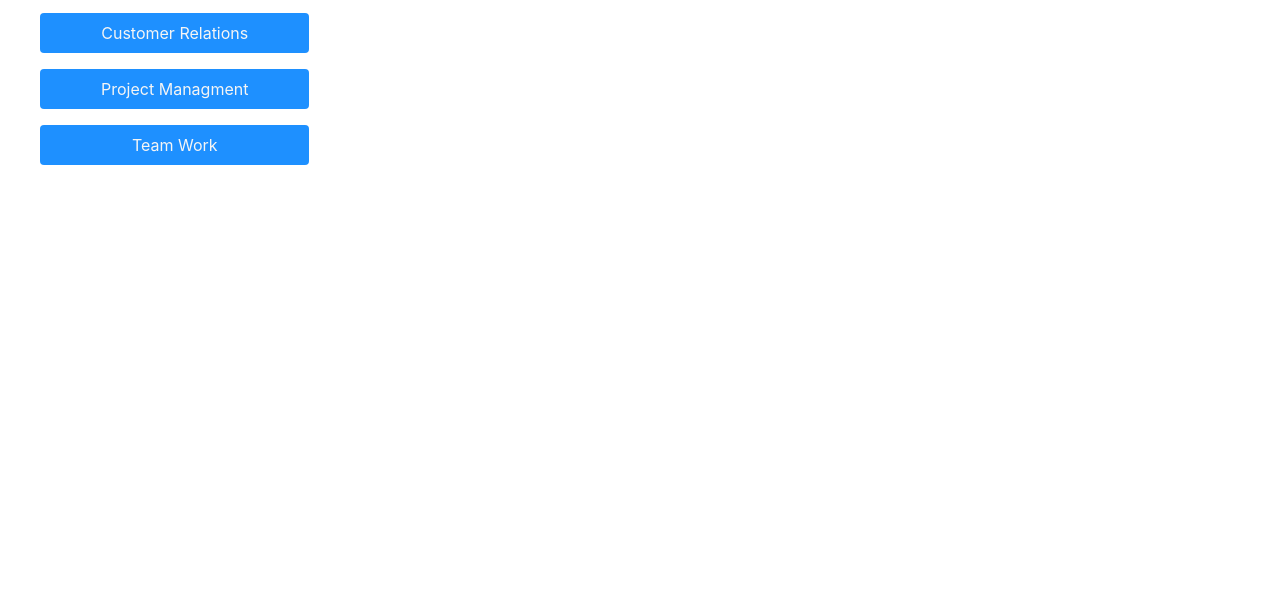
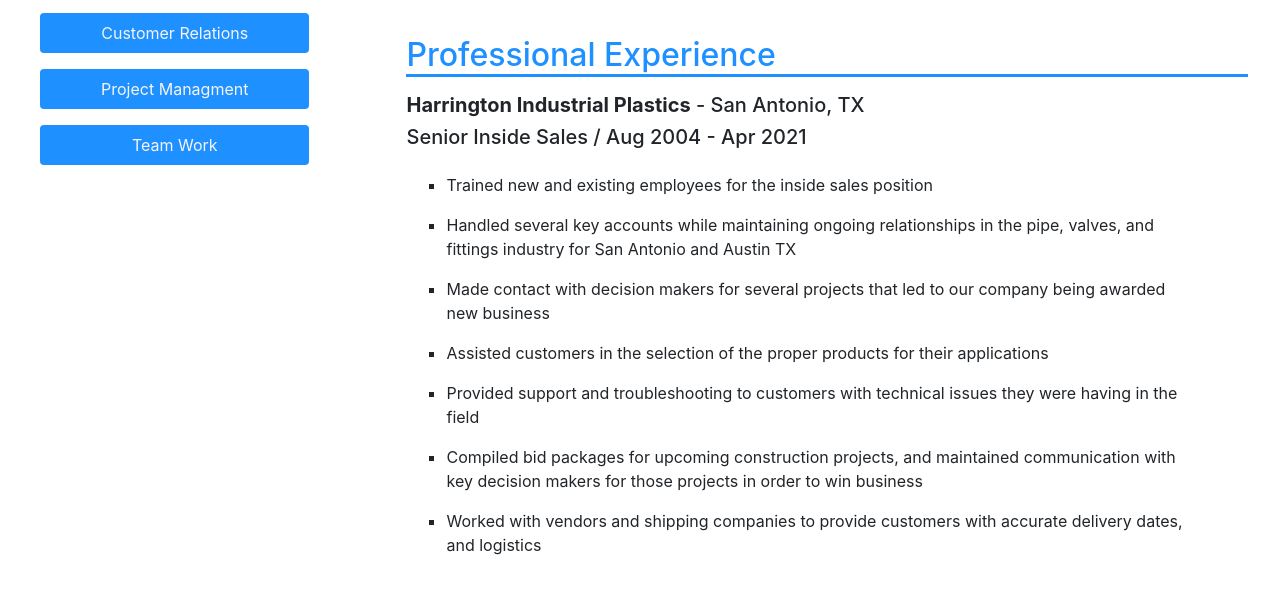
Before and after one commit to George-Tudor/personal-website, a plain HTML site: page resume.html in a window 1280 px wide. Shown: the part 1693-2286 px from the top of the page. Before the commit the page ends 1874 px from the top, so only its background shows below. Drawn offline with nearby package versions, Linux system fonts and the light colour scheme.

Commit message:
added professional experience section

```diff
--- a/css/resume.css
+++ b/css/resume.css
@@ -99,3 +99,7 @@
 .project-name {
     font-size: 24px;
 }
+
+.experience ul {
+    list-style-type: square;
+}
--- a/resume.html
+++ b/resume.html
@@ -139,8 +139,26 @@
             </div>
             <button type="button" class="btn btn-outline-dark btn-sm mt-3">Screenshots</button>
         </div>
+        <div class="mt-5 experience">
+            <h2>Professional Experience</h2>
+            <div class="mt-3">
+                <div>
+                    <h5><span class="font-weight-bold">Harrington Industrial Plastics</span> - San Antonio, TX</h5>
+                    <h5>Senior Inside Sales / Aug 2004 - Apr 2021</h5>
+                    <ul>
+                        <li>Trained new and existing employees for the inside sales position</li>
+                        <li>Handled several key accounts while maintaining ongoing relationships in the pipe, valves, and fittings industry for San Antonio and Austin TX</li>
+                        <li>Made contact with decision makers for several projects that led to our company being awarded new business</li>
+                        <li>Assisted customers in the selection of the proper products for their applications</li>
+                        <li>Provided support and troubleshooting to customers with technical issues they were having in the field</li>
+                        <li>Compiled bid packages for upcoming construction projects, and maintained communication with key decision makers for those projects in order to win business</li>
+                        <li>Worked with vendors and shipping companies to provide customers with accurate delivery dates, and logistics</li>
+                    </ul>
+                </div>
+            </div>
         </div>
     </div>
+
 
 
 </div>
```
